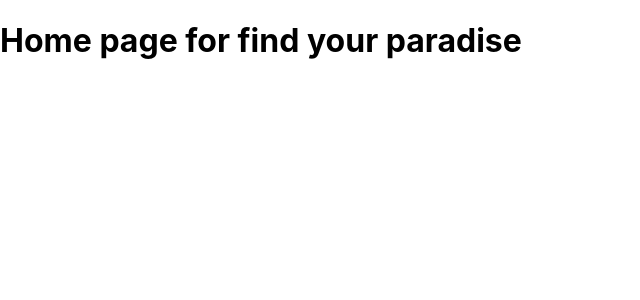
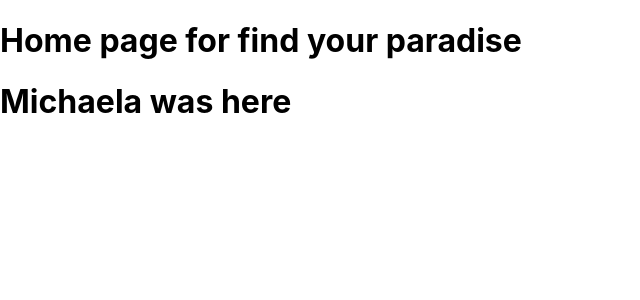
Before and after one commit to ska09634/FindYourParadise, a React (Create React App) app in the folder findyourparadise/: page / in a window 1280 px wide. Shown: the top 300 px of the page, without its empty margins (0-640 px from the left). Built offline with nearby package versions, Linux system fonts and the light colour scheme.

Commit message:
testinghome-md

```diff
--- a/findyourparadise/src/components/Home.js
+++ b/findyourparadise/src/components/Home.js
@@ -1,6 +1,10 @@
 function Home() {
     return (
+        <>
         <h1>Home page for find your paradise</h1>
+        <h1>Michaela was here</h1>
+        </>
+
 
     );
 }
```
